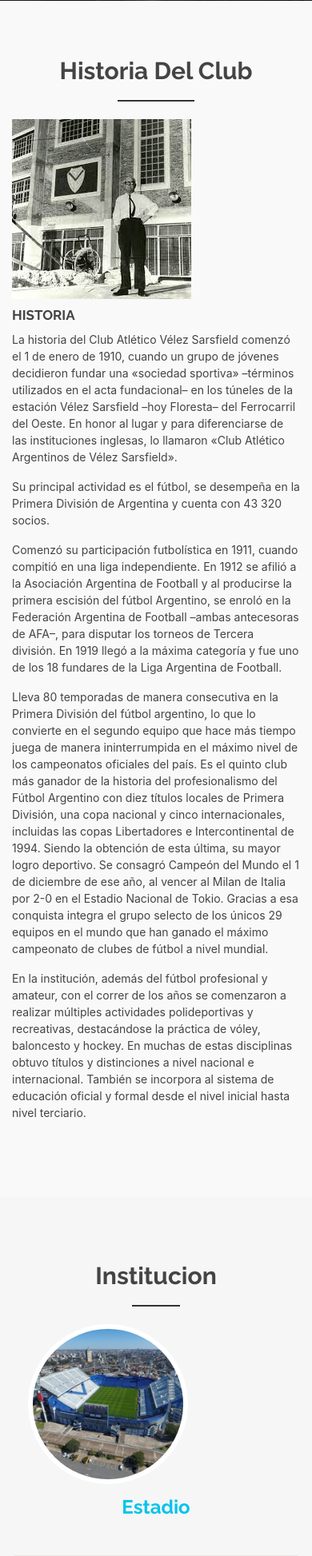
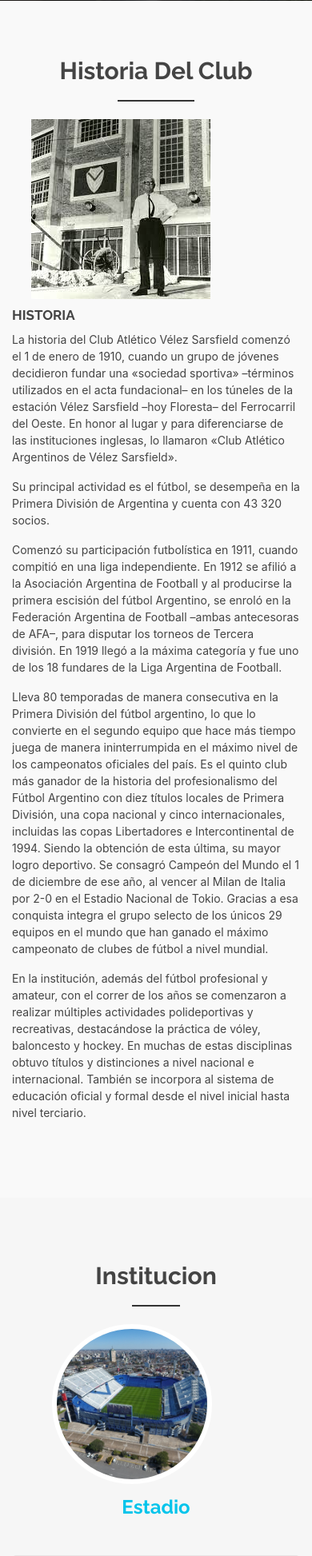
Before and after one commit to mauroac26/proyectoVelez, a Django app: page / in a window 390 px wide. Shown: the part 843-2789 px from the top of the page at 80% size. Run offline with Django 3.2, Linux system fonts and the light colour scheme; data that the repository does not hold is empty; some libraries are stand-ins or nearby versions.

Commit message:
cambios margin pic y historia

```diff
--- a/main/static/css/style.css
+++ b/main/static/css/style.css
@@ -1232,7 +1232,7 @@ div#preloader {
     height: 100px;
     width: 100px;
     /* display: none; */
-    margin-left: 20px;
+    margin-left: 50px;
   }
 
   p{
--- a/main/templates/index.html
+++ b/main/templates/index.html
@@ -135,7 +135,7 @@
             <!-- <div class="well-left">
               <div class="single-well"> -->
 
-                  <img src="{% static '/img/about/historia.jpg' %}" alt="">
+                  <img class="ml-4" src="{% static '/img/about/historia.jpg' %}" alt="">
 
               <!-- </div>
             </div> -->
```
